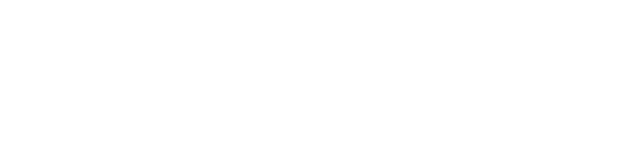
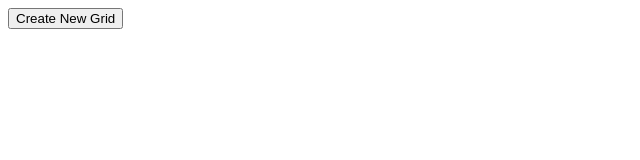
Before and after one commit to JoaoAI/etch-a-sketch, a plain HTML site: page index.html in a window 1280 px wide. Shown: the whole page, without its empty margins (0-640 px from the left). Drawn offline with Linux system fonts and the light colour scheme.

Commit message:
Etch-A-Sketch html

```diff
--- a/index.html
+++ b/index.html
@@ -18,12 +18,13 @@
 
 <body>
 
+    <div id="page-frame">
 
+        <button id="newGridButton">Create New Grid</button>
 
+        <div id="container"></div>
 
-
-
-
+    </div>
 
 </body>
 
```
